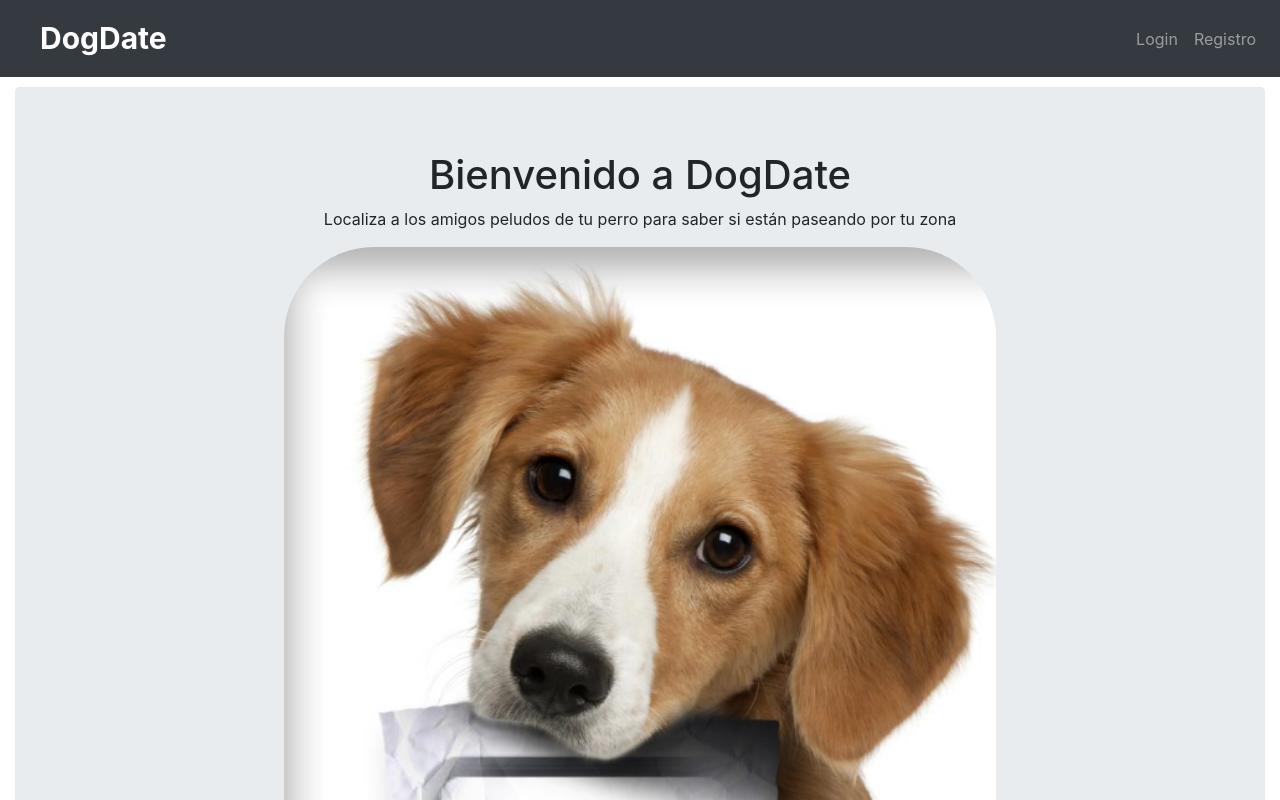
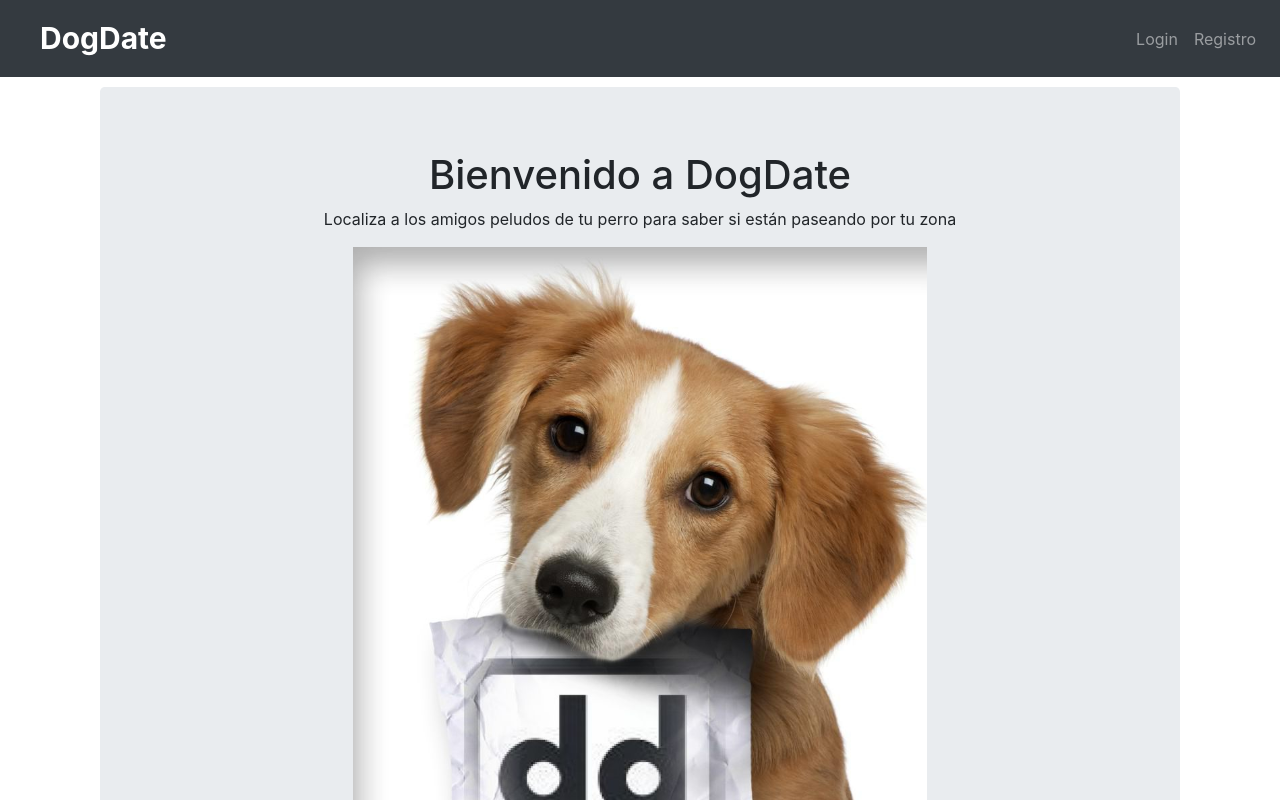
Before and after one commit to tomiglroe/dogdatepmv, an Angular app in the folder frontend/: page / in a window 1280 px wide. Shown: the top 800 px of the page. Built offline with nearby package versions, Linux system fonts and the light colour scheme; some icons are missing.

Commit message:
Añadida imagen con login y maquetada Home versión 1

```diff
--- a/frontend/src/app/components/home/home.component.html
+++ b/frontend/src/app/components/home/home.component.html
@@ -1,4 +1,5 @@
-<main class="col-md-12">
+<div class="container">
+  <header class="col-md-12">
 
     <section class="jumbotron">
       <h1>{{title}}</h1>
@@ -22,4 +23,11 @@
         <img src="../../../assets/images/cover_dogdate.png" alt="dogdate">
       </div>
     </section>
-</main>
+  </header>
+
+  <body class="col-md-12" *ngIf="identity">
+    <h2>
+      Geolocaliza otros perros para jugar:
+    </h2>
+    <img class='imageHomeLogin' src="../../../assets/images/perros-portada-geo.png" alt="Geolocaliza otros perros">
+  </body>
--- a/frontend/src/app/components/home/home.component.scss
+++ b/frontend/src/app/components/home/home.component.scss
@@ -1,3 +1,8 @@
+// div.container {
+//     margin-left: auto;
+//     margin-right: auto;
+// }
+
 section {
     margin-top: 10px;
     text-align: center;
@@ -9,8 +14,16 @@ button {
     width: 20%;
 }
 
-img {
+img.imageHome {
     width: 60%;
     border-radius: 90px;
     height: 70%;
 }
+
+img.imageHomeLogin {
+    width: 100%;
+}
+
+h2 {
+    text-align: center;
+}
--- a/frontend/src/app/components/home/home.component.ts
+++ b/frontend/src/app/components/home/home.component.ts
@@ -24,12 +24,10 @@ export class HomeComponent implements OnInit {
 
   ngOnInit() {
 
-    console.log('home.component cargado');
-    this.identity = this._userService.getIdentity();
   }
 
   ngDoCheck() {
 
-    this.identity = this._userService.getIdentity();
+   this.identity = this._userService.getIdentity();
   }
 }
```
Also changed, not shown: frontend/src/assets/images/perros-portada-geo.png (added), frontend/src/assets/images/perros-portada.png (added). Lines whose indentation alone changed are shown as unchanged.
